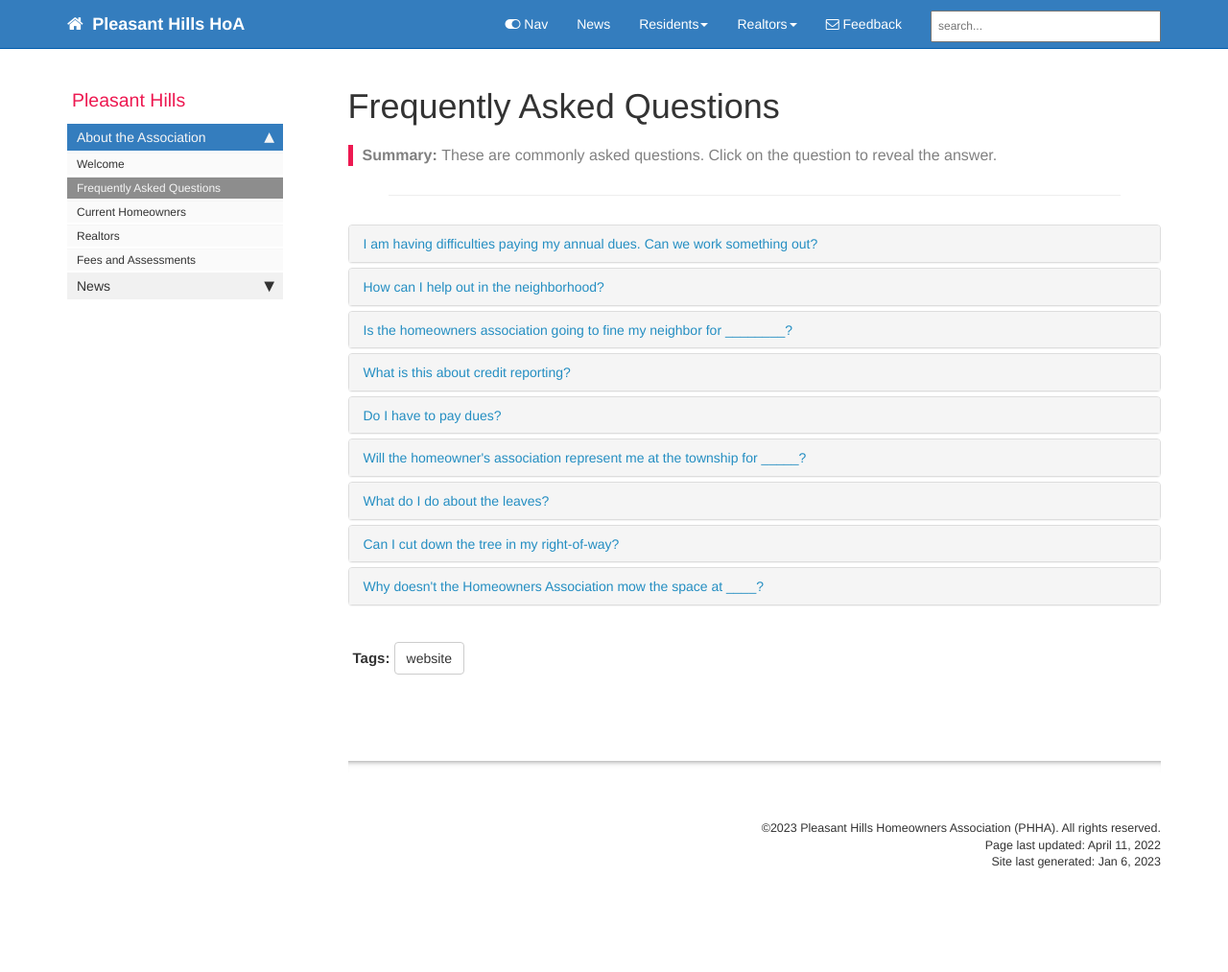
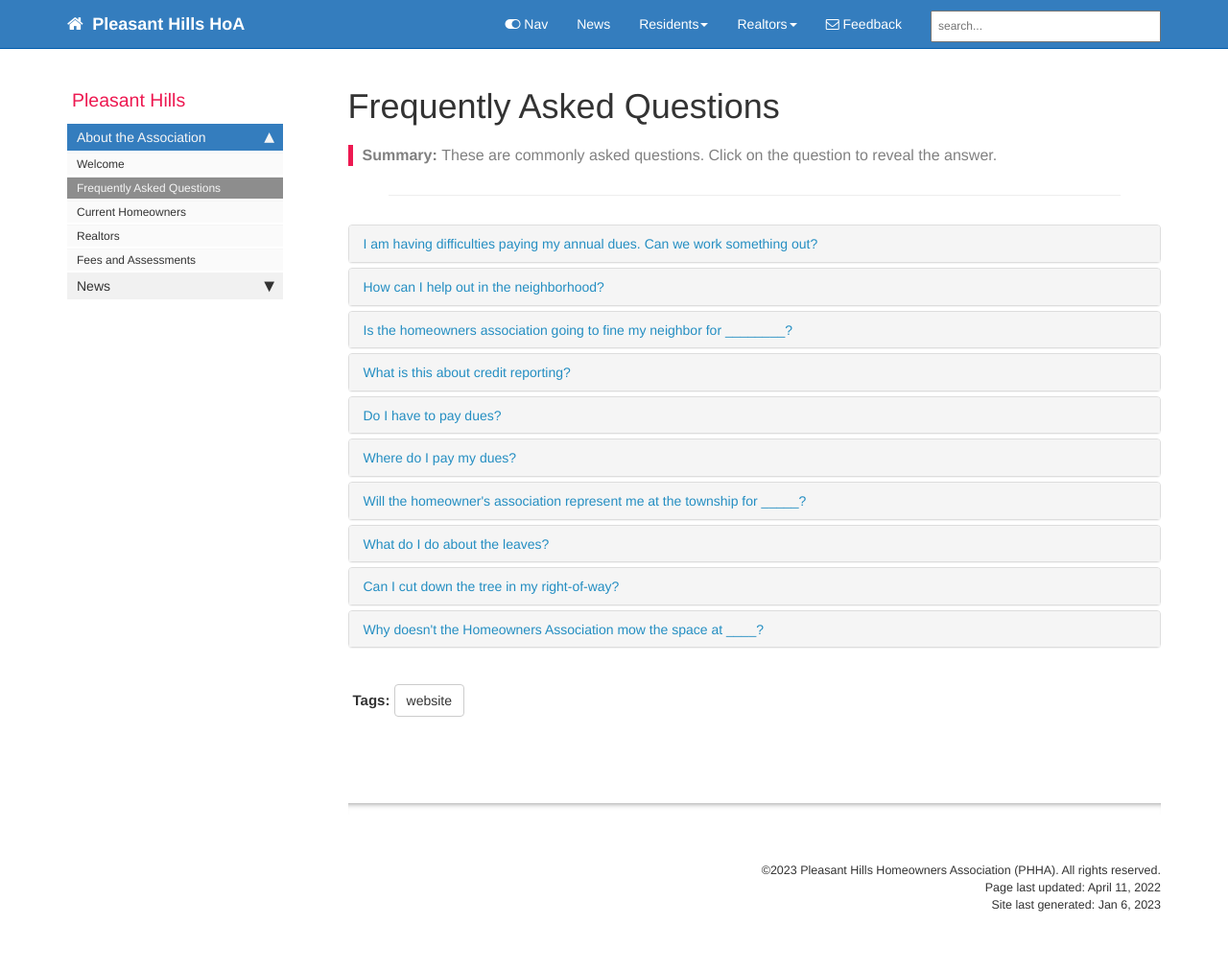
Before and after one commit to pleasanthillsha/pleasanthillsha.github.io, a Jekyll site: the page built from pages/phha/phha_faq.md, in a window 1280 px wide. Shown: the whole page at 96% size. Built offline with Jekyll 4.4.1, drawn with Linux system fonts in a browser that asks for light colours; comment, search, counter and statistics services are not loaded; before the commit the page ends 968 px from its top, so only the background shows below that.

Commit message:
add more visiblility and linkage to payment address

```diff
--- a/pages/phha/phha_faq.md
+++ b/pages/phha/phha_faq.md
@@ -81,6 +81,19 @@ folder: phha
     <div class="panel panel-default">
         <div class="panel-heading">
             <h4 class="panel-title">
+                <a class="noCrossRef accordion-toggle" data-toggle="collapse" data-parent="#accordion" href="#collapseSix">Where do I pay my dues?</a>
+            </h4>
+        </div>
+        <div id="collapseSix" class="panel-collapse collapse">
+            <div class="panel-body">
+                Dues are paid by mailing them to our <a href="/phha_fees.html#payment--correspondence-address">payment/correspondence address</a>. If you need to make payment arrangements, please expedite the process by contacting us via email at <a href="mailto:contact@phha.info">contact@phha.info</a>
+            </div>
+        </div>
+    </div>
+    <!-- /.panel -->
+    <div class="panel panel-default">
+        <div class="panel-heading">
+            <h4 class="panel-title">
                 <a class="noCrossRef accordion-toggle" data-toggle="collapse" data-parent="#accordion" href="#collapseSix">Will the homeowner's association represent me at the township for _____?</a>
             </h4>
         </div>
```
Also changed, not shown: _posts/2023-01-03-2023-new-year-reminders.md (+1 -1 lines).
